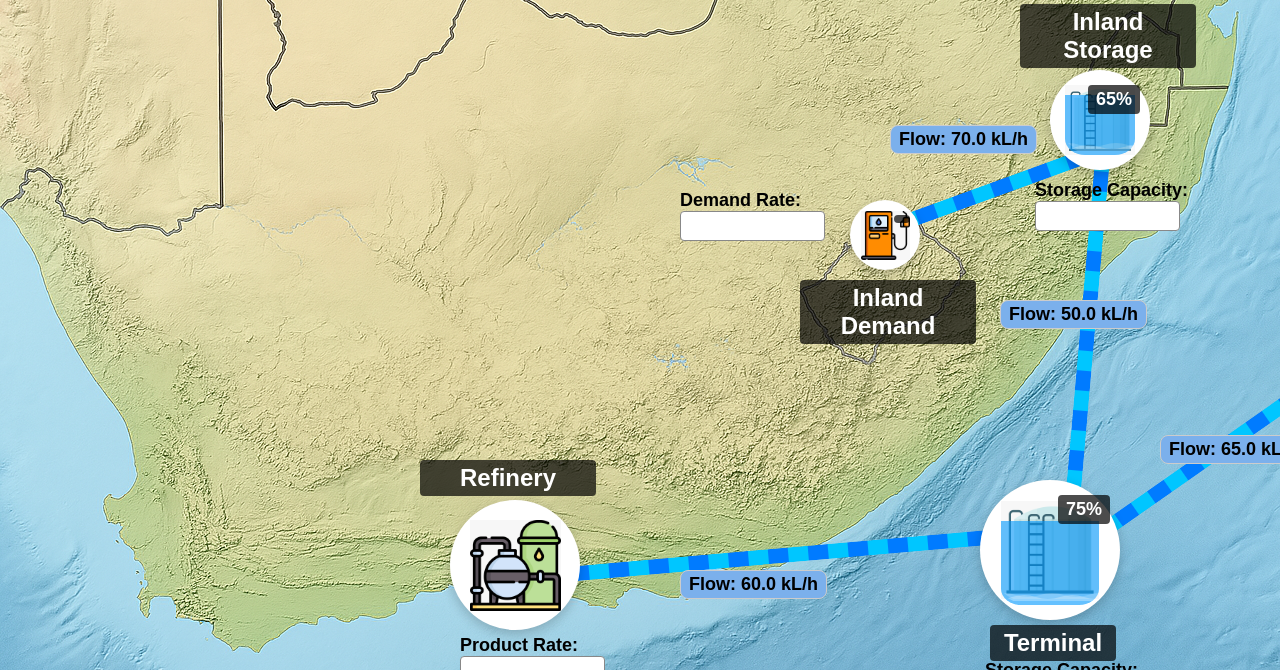
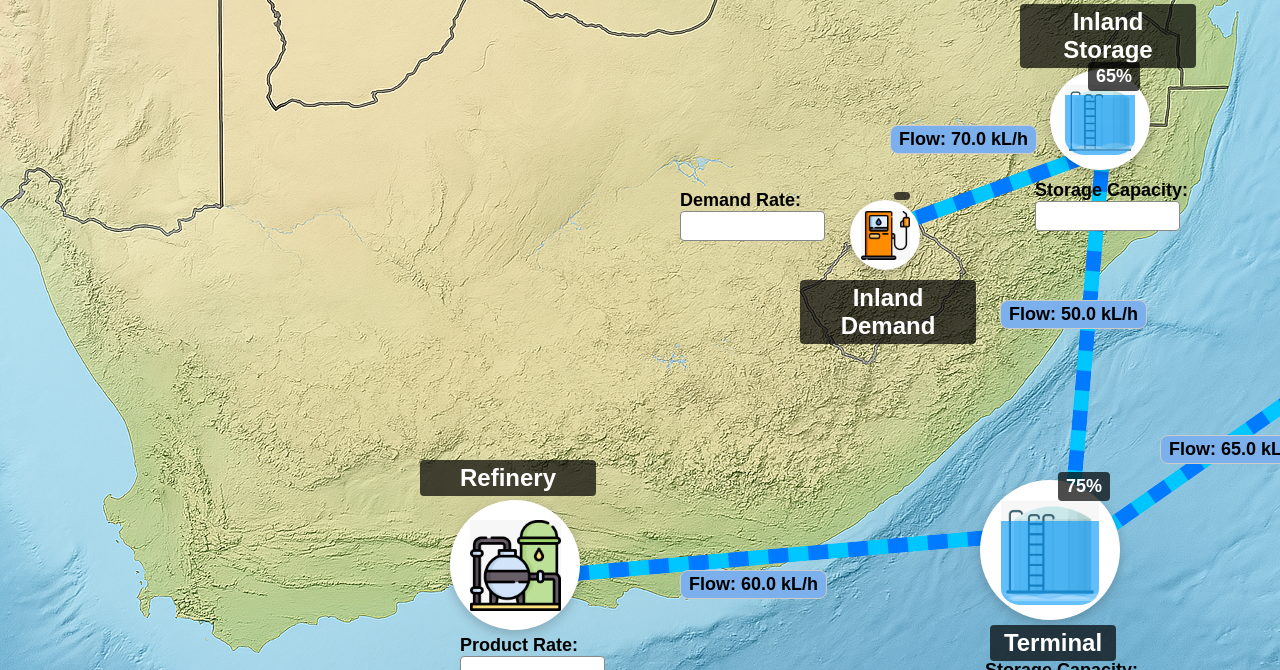
Before and after one commit to Momo-2689/Oil, a Flask app: page / in a window 1280 px wide. Shown: the part 130-800 px from the top of the page. Run offline with Flask 3, Linux system fonts and the light colour scheme.

Commit message:
Changed the percentage overlays to no longer cover the images, and added the label for the inland storage.

```diff
--- a/templates/index.html
+++ b/templates/index.html
@@ -124,7 +124,7 @@
 
     .percentage-overlay {
       position: absolute;
-      top: 15px;
+      top: -8px; /* Move overlay to the very top of the card */
       right: 10px;
       padding: 4px 8px;
       background: rgba(0, 0, 0, 0.7);
@@ -347,6 +347,7 @@
 </div><img src ="..\source\OilTankSimple.jpg" alt = "Oil Tank Image Image"><span class="percentage-overlay">75%</span></div>
     <div class="card-label">Terminal</div>
     <div class="card" id="local-storage" onclick="openModal('Local Storage')">
+      <div class="card-label" style="top: 110px; width: 120px;">Local Storage</div>
         <div class="tank-container">
             <div class="liquid-container">
                 <div class="liquid">
@@ -358,7 +359,7 @@
 
         </div>
         <img src="..\source\OilTankSimple.jpg" alt="Oil Barrel Image">
-        <span class="percentage-overlay">75%</span>
+        <span class="percentage-overlay" style="right: -45px;">75%</span>
     </div>
     <div class="card" id="inland-storage" onclick="openModal('Inland Storage')">
         <div class="tank-container">
```
